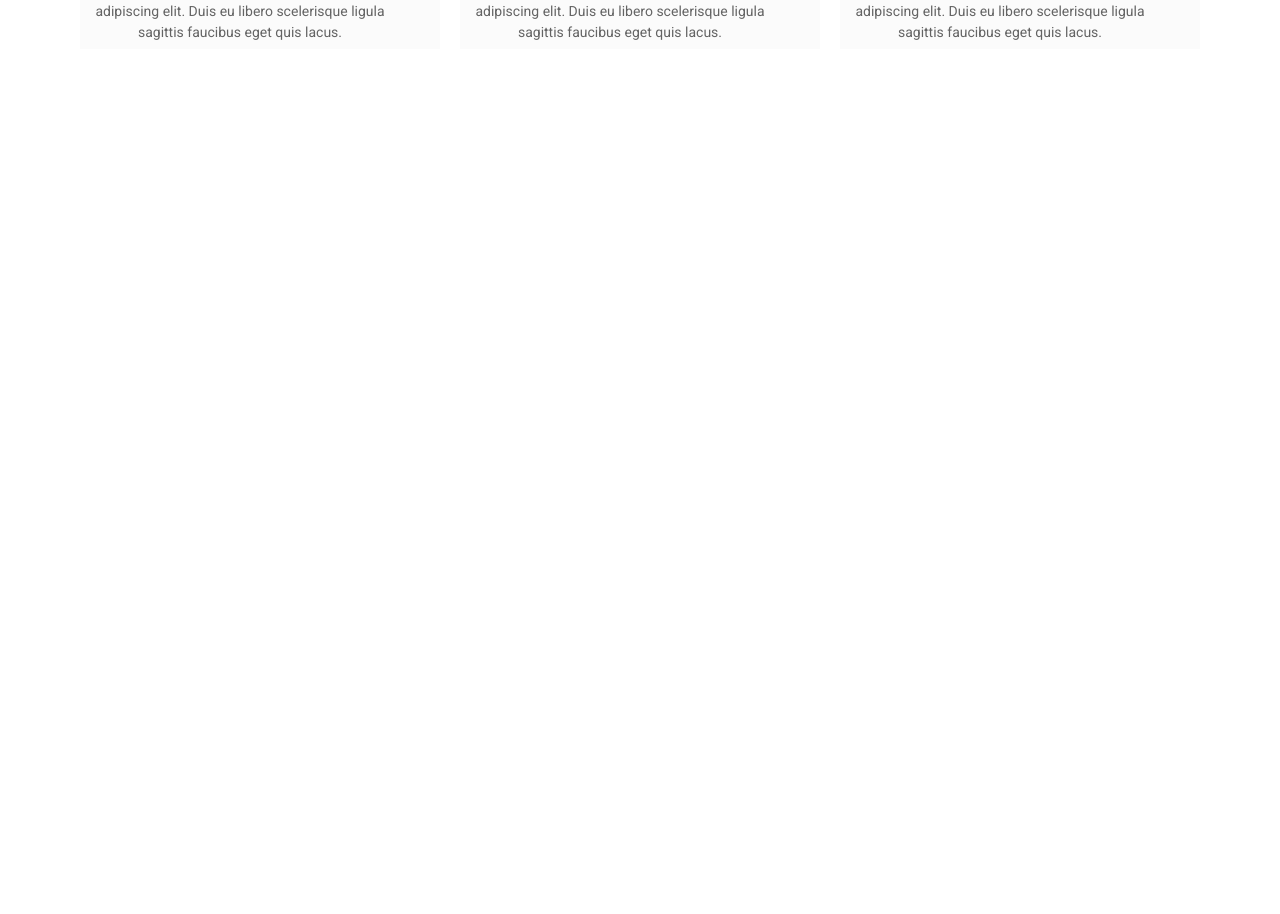
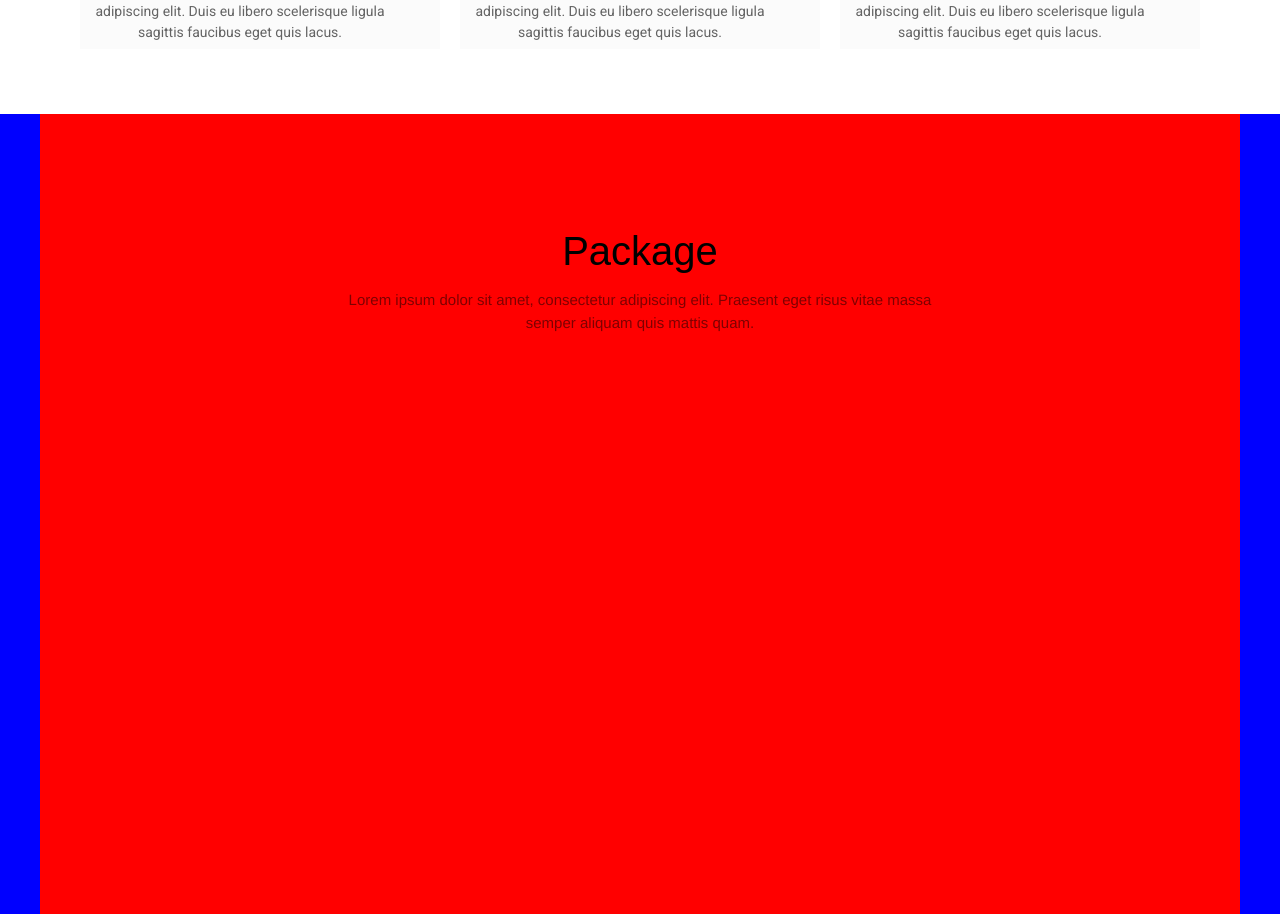
Before and after one commit to ImAshokDev/SpotLight-React, a React (Create React App) app: page / in a window 1280 px wide. Shown: the part 1686-2600 px from the top of the page. Before the commit the page ends 1850 px from the top, so only its background shows below. Built offline with nearby package versions, Linux system fonts and the light colour scheme.

Commit message:
header of the package section was done

```diff
--- a/src/App.jsx
+++ b/src/App.jsx
@@ -4,12 +4,14 @@ import Header from './header/Header';
 import img from './header/01.jpg';
 import Content from './content/Content';
 import Service from './service/Service';
+import Package from './package/Package';
 
 const App = () => (
   <div className="spotlight">
     <Header bg={img} />
     <Content />
     <Service />
+    <Package />
   </div>
 );
 
--- /dev/null
+++ b/src/package/Package.jsx
@@ -0,0 +1,20 @@
+import React from 'react';
+import './Package.scss';
+import HeaderBlock from '../HeaderBlock';
+
+const Package = () => (
+  <div className="package-section">
+    <PackageBlock />
+  </div>
+);
+
+const PackageBlock = () => (
+  <div className="package-block">
+    <HeaderBlock
+      h="Package"
+      p="   Lorem ipsum dolor sit amet, consectetur adipiscing elit. Praesent eget
+      risus vitae massa semper aliquam quis mattis quam."
+    />
+  </div>
+);
+export default Package;
--- /dev/null
+++ b/src/package/Package.scss
@@ -0,0 +1,10 @@
+.package-section {
+  height: 800px;
+  background: blue;
+  .package-block {
+    height: 800px;
+    width: 1200px;
+    margin: auto;
+    background: red;
+  }
+}
--- a/src/service/Service.scss
+++ b/src/service/Service.scss
@@ -1,15 +1,13 @@
 .service-section {
-  height: 800px;
+  height: 750px;
   .service-block {
-    height: 800px;
+    height: 750px;
     width: 1200px;
     margin: auto;
-
     .list-block {
       margin: 40px auto 0 auto;
       width: 1120px;
       height: 400px;
-
       display: grid;
       grid-column-gap: 20px;
       grid-row-gap: 50px;
```
